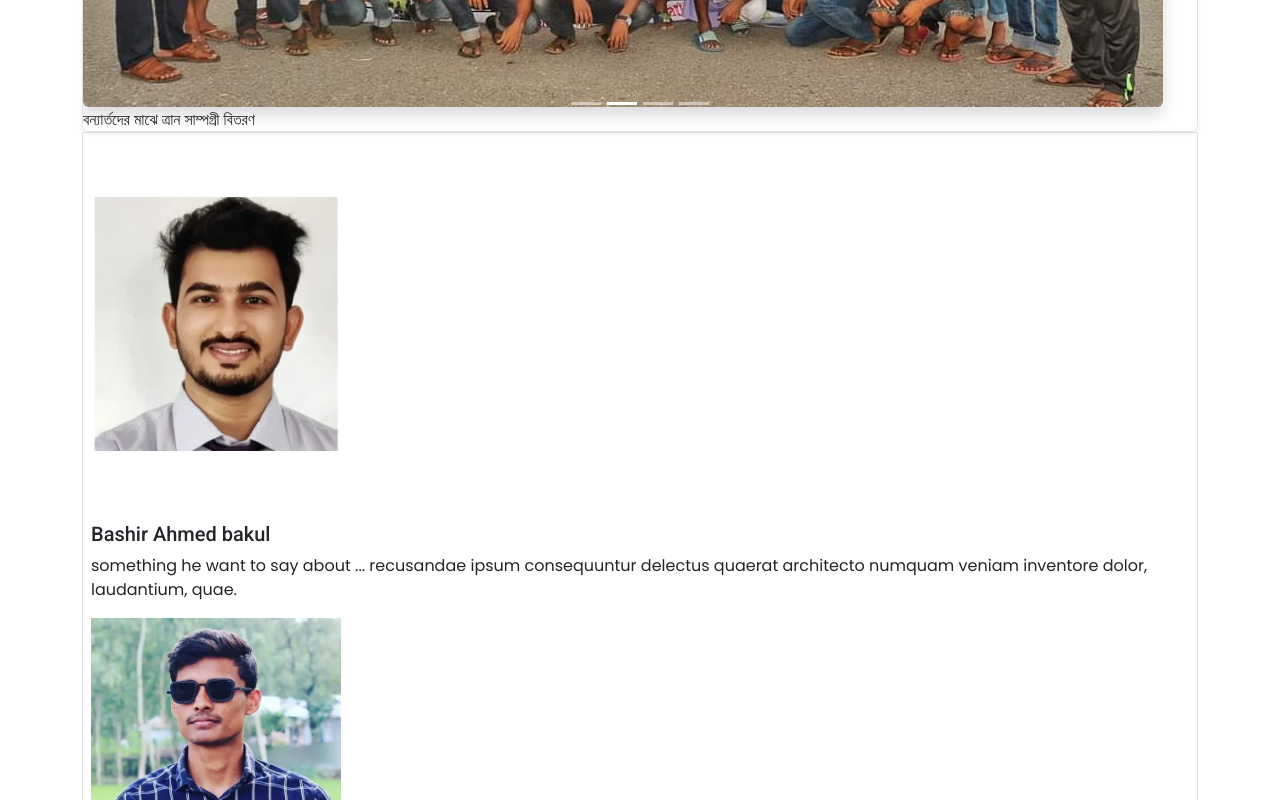
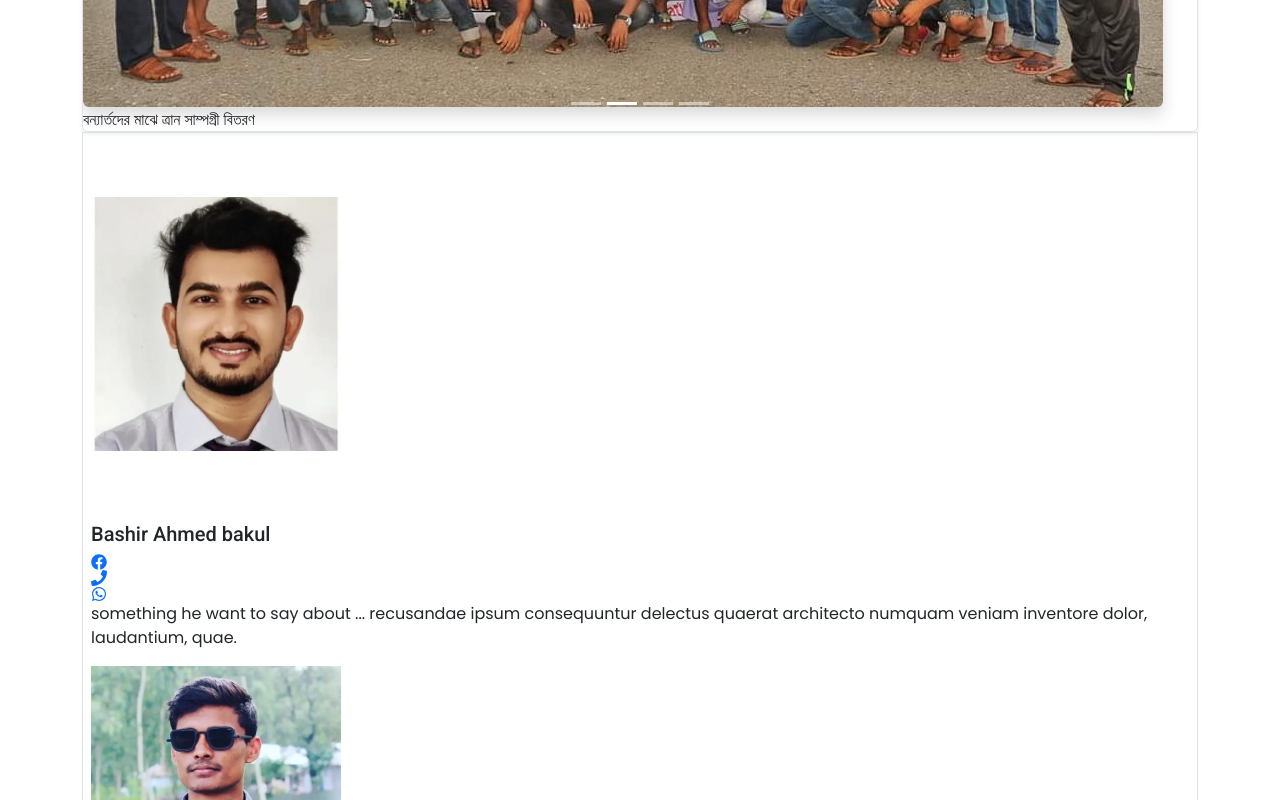
Before and after one commit to ashiful2002/rswa, a React (Vite) app: page / in a window 1280 px wide. Shown: the part 720-1520 px from the top of the page. Built offline with nearby package versions, Linux system fonts and the light colour scheme.

Commit message:
Added Committee Social Section

```diff
--- a/src/Pages/Home/Committee.jsx
+++ b/src/Pages/Home/Committee.jsx
@@ -1,10 +1,11 @@
 import React from "react";
 import PageTitle from "../../Components/PageTitle";
 import { executiveCommittee } from "../../constants";
+import CommitteeSocial from "./CommitteeSocial";
 
 const Committee = () => {
   return (
-    <div>
+    <>
       <div className="border p-2">
         <PageTitle heading="executive comittee (2024-2025 )" className="text-white tracking-tight"/>
         <div className="grid grid-cols-1 md:grid-cols-2 gap-5 ">
@@ -22,14 +23,16 @@
               <div>
                 <h2 className="h2 capitalize bg-[#cfba2d] text-white inline px-3 rounded-xl">{item.title}</h2>
                 <h5 className="h5 capitalize ">{item.name}</h5>
+                < CommitteeSocial />
                 <p className="capitalize etxt-sm">{item.says}</p>
 
               </div>
+
             </div>
           ))}
         </div>
       </div>
-    </div>
+    </>
   );
 };
 
--- /dev/null
+++ b/src/Pages/Home/CommitteeSocial.jsx
@@ -0,0 +1,22 @@
+import React from "react";
+import { FaFacebook, FaPhone, FaWhatsapp } from "react-icons/fa";
+
+const CommitteeSocial = () => {
+  return (
+    <div>
+      <div className="flex gap-5 text-2xl ">
+        <a href="tel:01759907907" target="_blank" rel="noopener noreferrer">
+          <FaFacebook className="text-green-600"/>
+        </a>
+        <a href="tel:01759907907" target="_blank" rel="noopener noreferrer" >
+          <FaPhone className="text-green-600"/>
+        </a>
+        <a href="tel:01759907907" target="_blank" rel="noopener noreferrer" >
+          <FaWhatsapp className="text-green-600"/>
+        </a>
+      </div>
+    </div>
+  );
+};
+
+export default CommitteeSocial;
```
